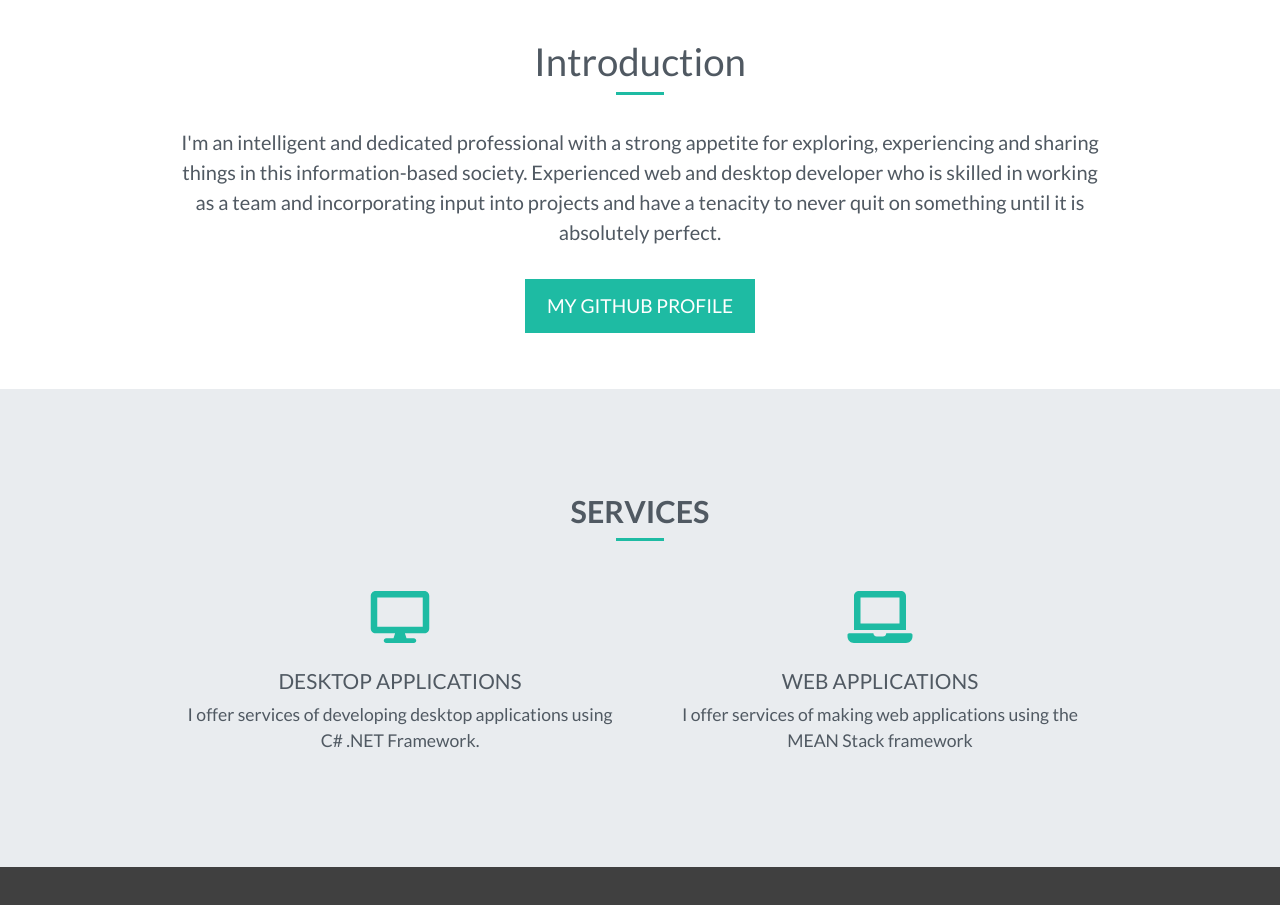
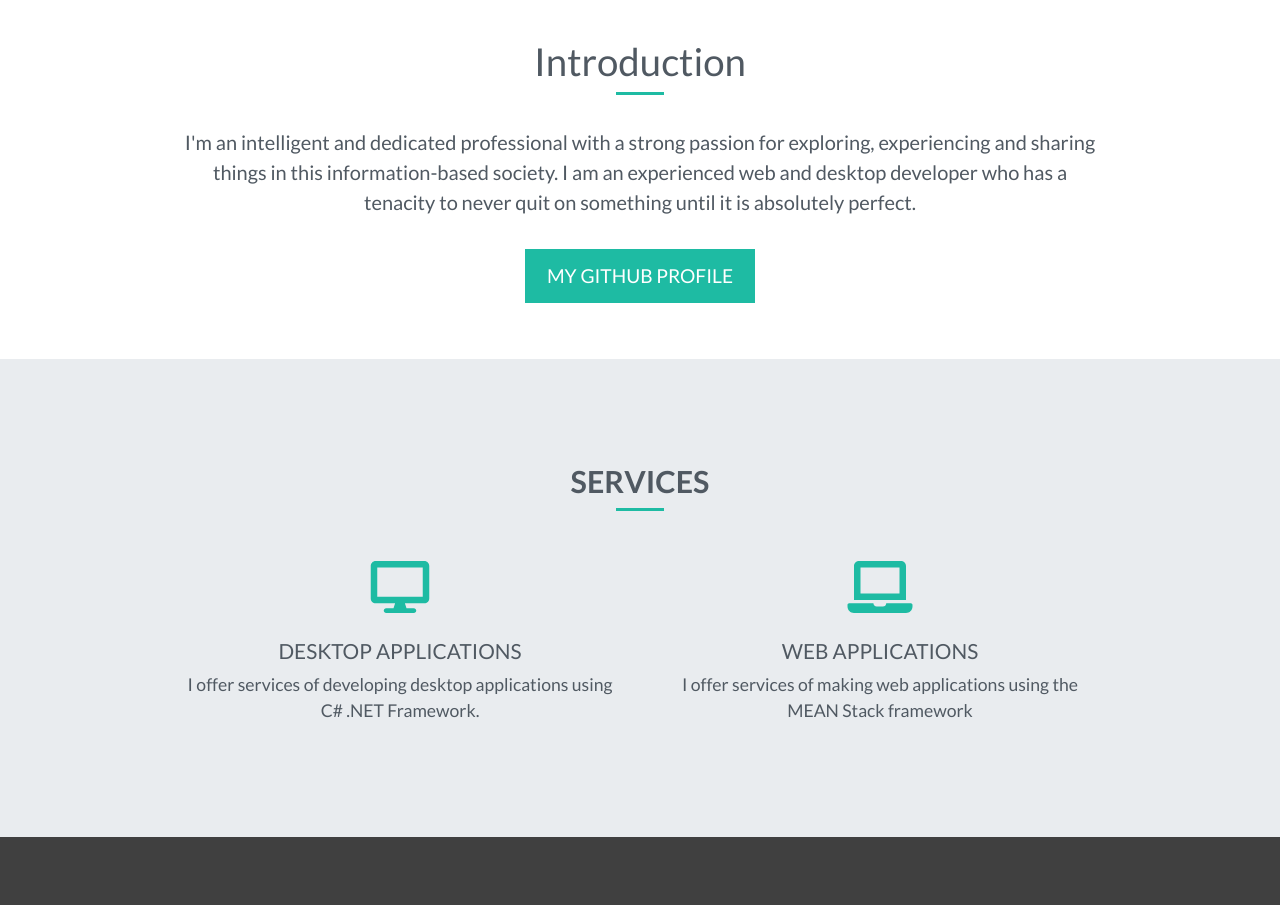
Before and after one commit to reap3r97/portfolio.github.io, a plain HTML site: page index.html in a window 1280 px wide. Shown: the part 802-1707 px from the top of the page. Drawn offline with Linux system fonts and the light colour scheme.

Commit message:
revision 1.2

```diff
--- a/index.html
+++ b/index.html
@@ -67,10 +67,9 @@
 		<div class="col-12 narrow text-center">
 			<h1>Introduction</h1>
 			<div class="heading-underline"></div>
-			<p class="lead">I'm an intelligent and dedicated professional with a strong appetite for exploring,
-				experiencing and sharing things in this information-based society. Experienced web and desktop developer
-				who is skilled in working as a team and incorporating input into projects and have a tenacity to never
-				quit on something until it is absolutely perfect.</p>
+			<p class="lead">I'm an intelligent and dedicated professional with a strong passion for exploring,
+				experiencing and sharing things in this information-based society. I am an experienced web and desktop
+				developer who has a tenacity to never quit on something until it is absolutely perfect.</p>
 			<a class="btn btn-secondary btn-md" href="https://github.com/reap3r97" target="_blank">My Github Profile</a>
 		</div>
 	</div>
```
